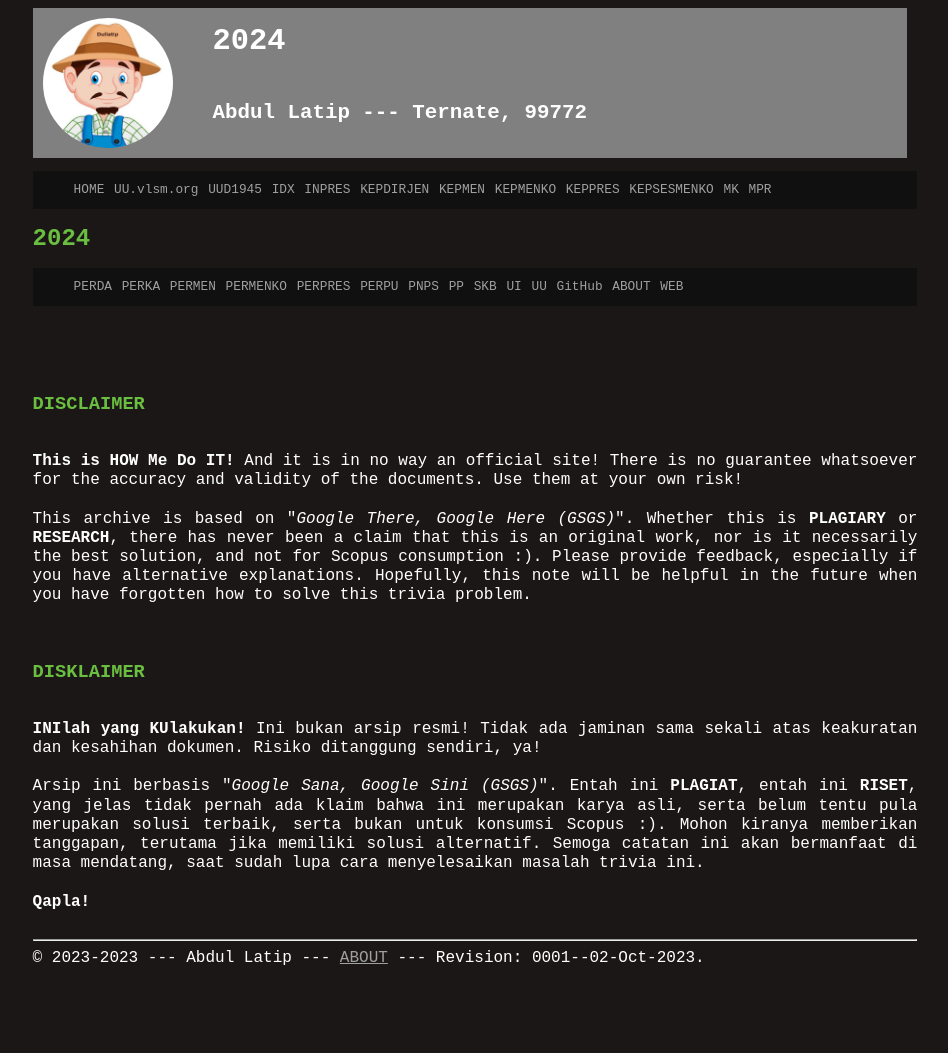
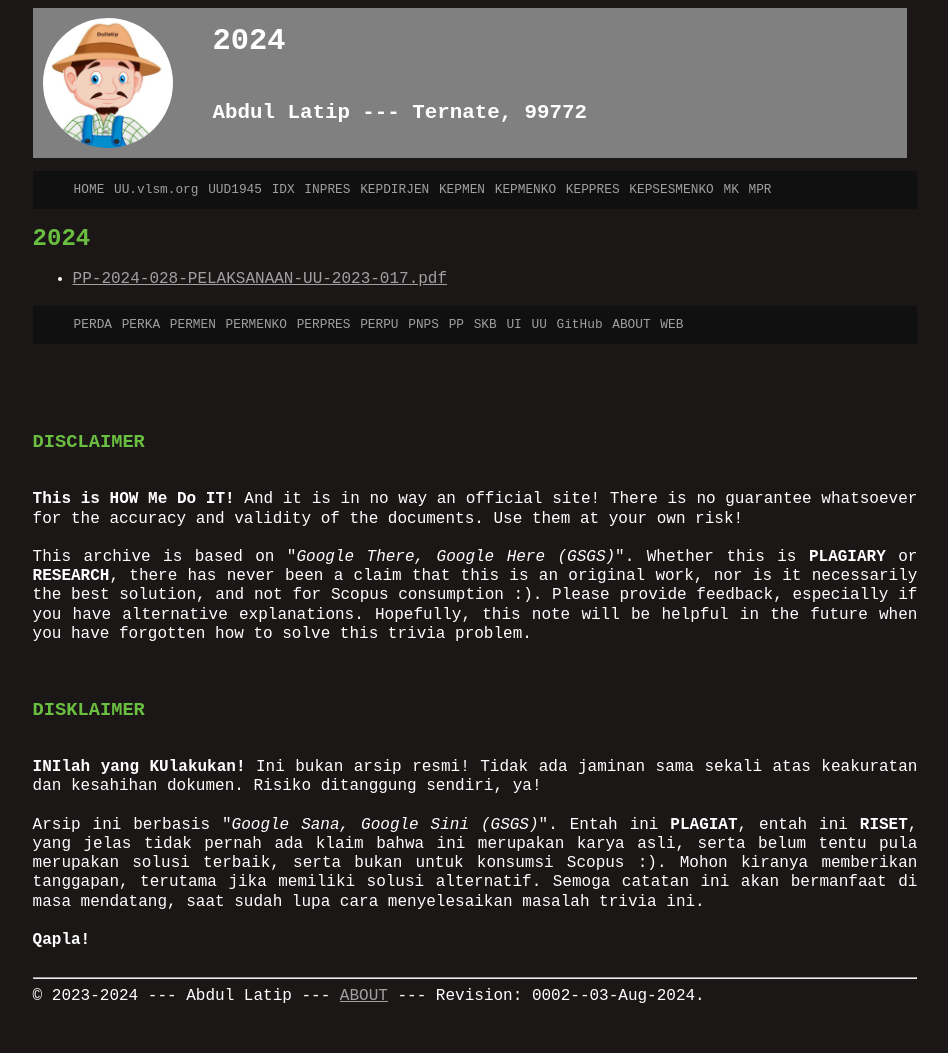
Before and after one commit to UUPPRI/2024, a Jekyll site: the page built from PP/index.md, in a window 1280 px wide. Shown: the whole page, without its empty margins (165-1113 px from the left). Built offline with Jekyll 4.4.1, drawn with Linux system fonts in a browser that asks for light colours; our own code applies the rules of GitHub Pages for plain Markdown files; before the commit the page ends 1015 px from its top, so only the background shows below that.

Commit message:
new file:   PP/PP-2024-028-PELAKSANAAN-UU-2023-017.pdf

```diff
--- a/PP/index.md
+++ b/PP/index.md
@@ -2,3 +2,4 @@
 layout: "layout"
 ---
 # 2024
+* [PP-2024-028-PELAKSANAAN-UU-2023-017.pdf](PP-2024-028-PELAKSANAAN-UU-2023-017.pdf)
--- a/_config.yml
+++ b/_config.yml
@@ -1,9 +1,9 @@
 title:       "Himpunan Peraturan NKRI 2024"
-version:     "0001--02-Oct-2023"
-copyright:   "2023-2023"
+version:     "0002--03-Aug-2024"
+copyright:   "2023-2024"
 description: Himpunan Peraturan NKRI 2024.
       This site is managed by VauLSMorg (vlsm.org) since 2024.
-google_analytics: UA-89852122-7
+google_analytics: G-54196LY381
 disc: You are free to share, copy and redistribute the material of this site
       in any medium or format for any purpose, even commercially.
       Please give appropriate credit, provide a link to the page,
```
Also changed, not shown: 00-README-ls-alR.md (+1 -0 lines), 1 other file.
